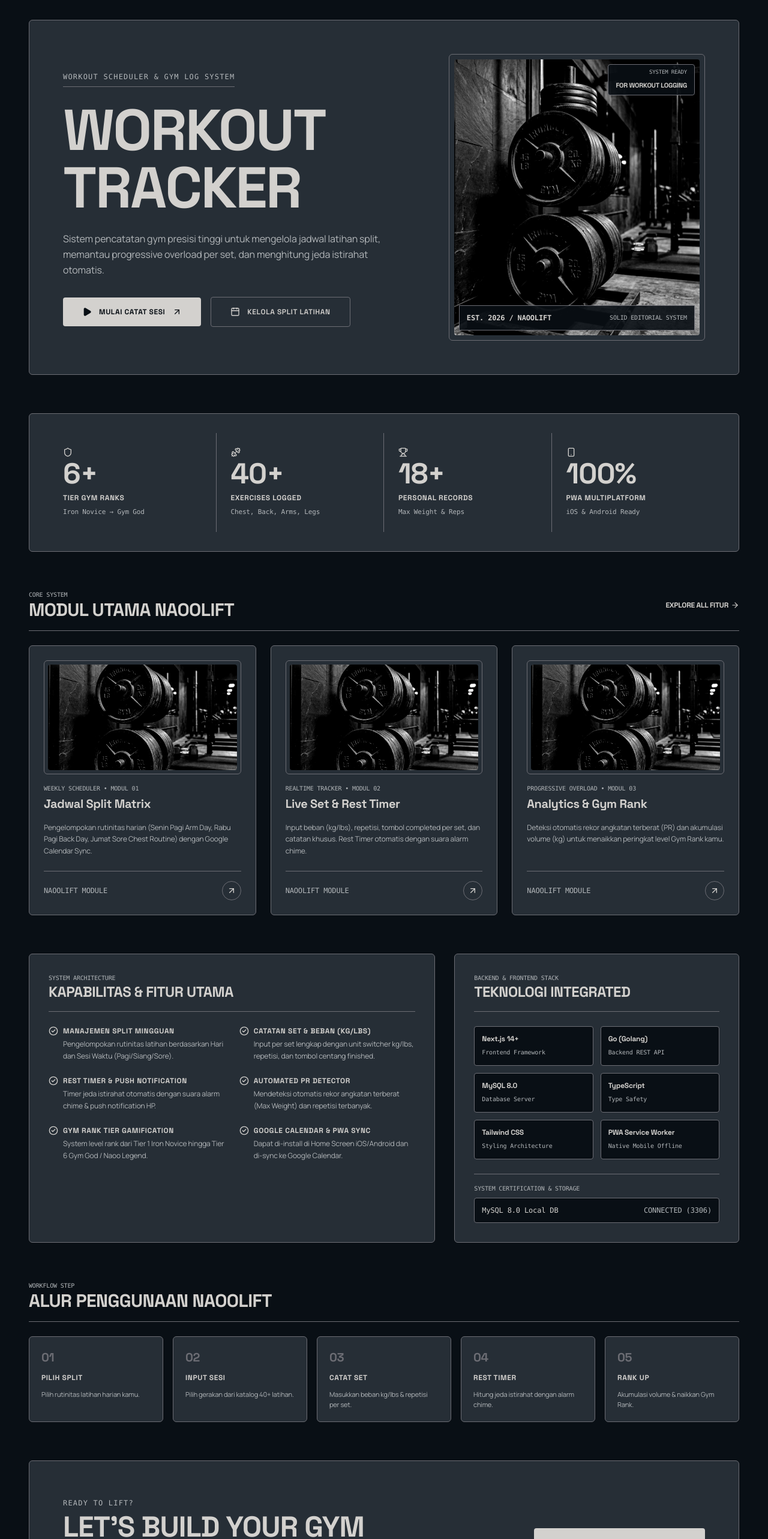
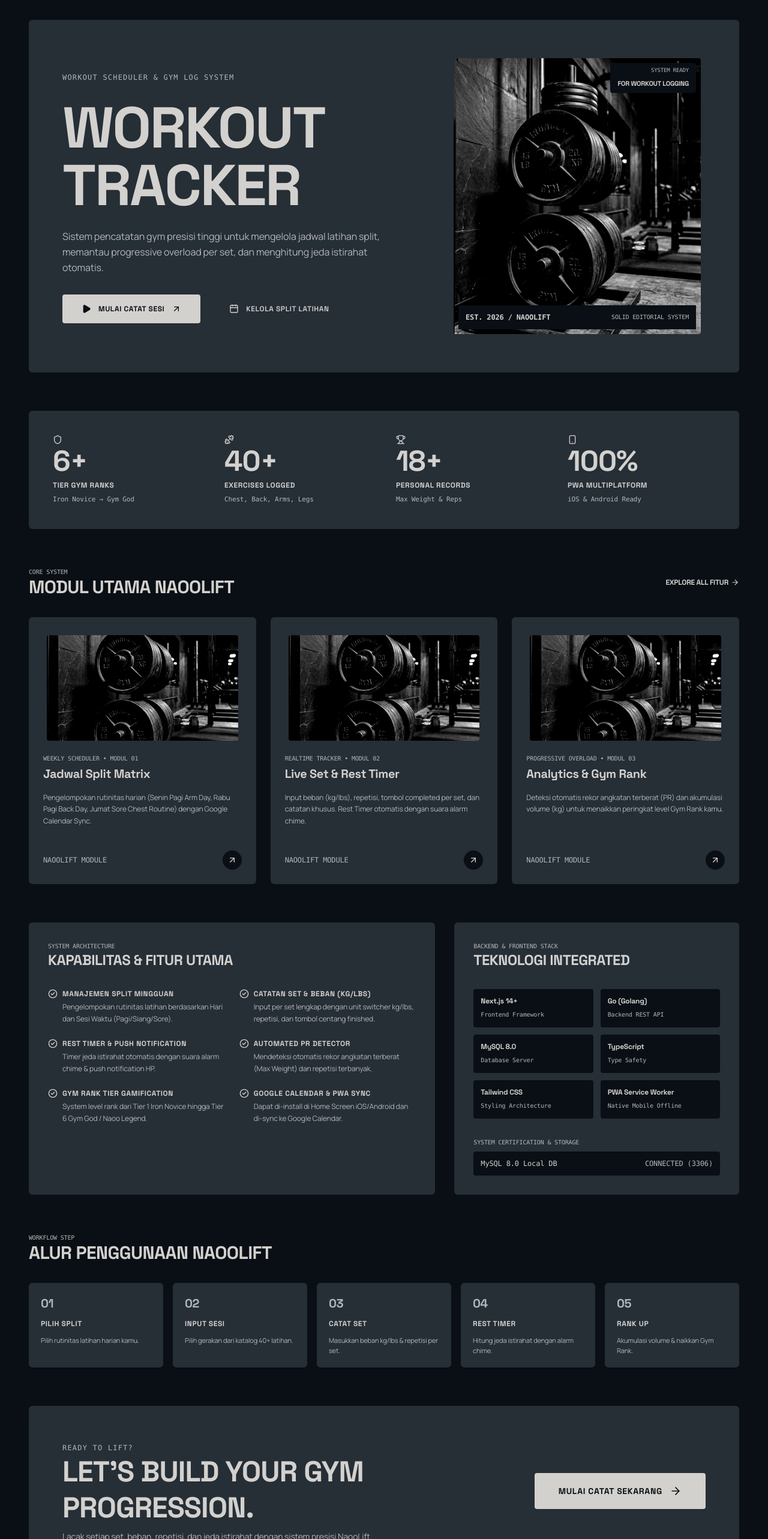
Before and after one commit to zysrnh/NaooLift_Project, a Next.js app in the folder frontend/: page / in a window 1280 px wide. Shown: the part 80-2646 px from the top of the page at 60% size. Built offline with nearby package versions, Linux system fonts and the light colour scheme.

Commit message:
feat: remove border lines from Landing Page cards for ultra-clean solid aesthetic

```diff
--- a/frontend/src/app/globals.css
+++ b/frontend/src/app/globals.css
@@ -16,10 +16,10 @@
 
 @layer base {
   :root {
-    /* Exact Solid Palette */
+    /* Exact Solid Palette - No Border Line Style */
     --color-midnight: #090F15;     /* Canvas Background */
     --color-mountainside: #262E36; /* Card Surface */
-    --color-apres-ski: #6C6D74;    /* Border & Dividers */
+    --color-apres-ski: #6C6D74;    /* Muted Text */
     --color-slopes: #B3B7BA;       /* Secondary Subtext */
     --color-artic: #D3D1CE;        /* Primary Typography */
   }
@@ -58,16 +58,16 @@
   background: #6C6D74;
 }
 
-/* Taste Skill Anti-Slop Solid Card System */
+/* Taste Skill Anti-Slop Solid Card System (NO BORDER LINES) */
 .solid-card {
   background-color: #262E36;
-  border: 1px solid #6C6D74;
+  border: none;
   border-radius: 6px;
-  transition: border-color 0.2s cubic-bezier(0.16, 1, 0.3, 1);
+  transition: background-color 0.2s cubic-bezier(0.16, 1, 0.3, 1), transform 0.2s cubic-bezier(0.16, 1, 0.3, 1);
 }
 
 .solid-card:hover {
-  border-color: #B3B7BA;
+  background-color: #2E3740;
 }
 
 /* Solid Button */
@@ -77,6 +77,7 @@
   font-family: 'Space Grotesk', sans-serif;
   font-weight: 700;
   border-radius: 4px;
+  border: none;
   transition: background-color 0.2s ease, transform 0.1s ease;
 }
 
@@ -91,22 +92,22 @@
 .solid-btn-secondary {
   background-color: #262E36;
   color: #D3D1CE;
-  border: 1px solid #6C6D74;
+  border: none;
   font-family: 'Space Grotesk', sans-serif;
   font-weight: 600;
   border-radius: 4px;
-  transition: border-color 0.2s ease;
+  transition: background-color 0.2s ease, color 0.2s ease;
 }
 
 .solid-btn-secondary:hover {
-  border-color: #D3D1CE;
+  background-color: #2E3740;
   color: #FFFFFF;
 }
 
 /* Solid Input */
 .solid-input {
   background-color: #090F15;
-  border: 1px solid #6C6D74;
+  border: none;
   border-radius: 4px;
   color: #D3D1CE;
   font-family: 'Space Grotesk', monospace;
@@ -114,5 +115,5 @@
 
 .solid-input:focus {
   outline: none;
-  border-color: #D3D1CE;
+  background-color: #121A24;
 }
--- a/frontend/src/app/page.tsx
+++ b/frontend/src/app/page.tsx
@@ -1,7 +1,7 @@
 'use client';
 
 import Link from 'next/link';
-import { Play, Calendar, Dumbbell, Trophy, Shield, ArrowUpRight, ArrowRight, Clock, Award, CheckCircle2, Zap, Sparkles, Layers, Cpu, Search, Database, Smartphone, Bell, Flame } from 'lucide-react';
+import { Play, Calendar, Dumbbell, Trophy, Shield, ArrowUpRight, ArrowRight, Smartphone, CheckCircle2 } from 'lucide-react';
 
 export default function LandingPage() {
   const stats = [
@@ -66,13 +66,13 @@ export default function LandingPage() {
 
   return (
     <div className="space-y-16 py-4 animate-fadeIn">
-      {/* 1. HERO SECTION - Replicating AV / DIGITAL DESIGNER Exact Hero */}
+      {/* 1. HERO SECTION - Replicating AV / DIGITAL DESIGNER Exact Hero without Border Lines */}
       <section className="solid-card p-8 sm:p-14 relative overflow-hidden">
         <div className="grid grid-cols-1 lg:grid-cols-12 gap-8 items-center">
 
-          {/* Left Column: Massive Headline & Description */}
+          {/* Left Column: Huge Editorial Typography & Description */}
           <div className="lg:col-span-7 space-y-6">
-            <div className="text-xs font-mono text-[#B3B7BA] uppercase tracking-widest border-b border-[#6C6D74] pb-2 inline-block">
+            <div className="text-xs font-mono text-[#B3B7BA] uppercase tracking-widest pb-1 inline-block">
               WORKOUT SCHEDULER & GYM LOG SYSTEM
             </div>
 
@@ -107,20 +107,20 @@ export default function LandingPage() {
 
           {/* Right Column: Hero Gym Asset in Dark Frame */}
           <div className="lg:col-span-5 relative">
-            <div className="solid-card p-2 bg-[#090F15] border border-[#6C6D74] relative overflow-hidden group">
+            <div className="solid-card p-2 bg-[#090F15] relative overflow-hidden group">
               <img
                 src="/hero-gym.jpg"
                 alt="NaooLift Dark Gym Photography"
                 className="w-full h-[380px] sm:h-[460px] object-cover rounded-sm grayscale contrast-125 group-hover:scale-105 transition-transform duration-500"
               />
 
-              {/* Floating Badge like "AVAILABLE FOR FREELANCE" in Image 4 */}
-              <div className="absolute top-4 right-4 bg-[#090F15]/90 border border-[#6C6D74] px-3 py-1.5 rounded-sm text-right">
+              {/* Floating Badge */}
+              <div className="absolute top-4 right-4 bg-[#090F15] px-3 py-1.5 rounded-sm text-right">
                 <span className="text-[9px] font-mono text-[#B3B7BA] uppercase block">SYSTEM READY</span>
                 <span className="text-[11px] font-heading font-bold text-[#D3D1CE] uppercase">FOR WORKOUT LOGGING</span>
               </div>
 
-              <div className="absolute bottom-4 left-4 right-4 bg-[#090F15]/90 border border-[#6C6D74] p-3 text-xs font-mono flex items-center justify-between">
+              <div className="absolute bottom-4 left-4 right-4 bg-[#090F15] p-3 text-xs font-mono flex items-center justify-between">
                 <span className="text-[#D3D1CE] font-bold">EST. 2026 / NAOOLIFT</span>
                 <span className="text-[#B3B7BA] uppercase text-[10px]">SOLID EDITORIAL SYSTEM</span>
               </div>
@@ -130,13 +130,13 @@ export default function LandingPage() {
         </div>
       </section>
 
-      {/* 2. HORIZONTAL STATS CARD - Replicating Image 4 Full-Width Stat Card */}
-      <section className="solid-card p-8 bg-[#262E36] border border-[#6C6D74]">
-        <div className="grid grid-cols-2 md:grid-cols-4 divide-y md:divide-y-0 md:divide-x divide-[#6C6D74]">
+      {/* 2. HORIZONTAL STATS CARD - Clean No Border Dividers */}
+      <section className="solid-card p-8 bg-[#262E36]">
+        <div className="grid grid-cols-2 md:grid-cols-4 gap-6">
           {stats.map((st, idx) => {
             const Icon = st.icon;
             return (
-              <div key={idx} className="p-4 sm:p-6 space-y-2 text-center md:text-left">
+              <div key={idx} className="p-2 space-y-2 text-center md:text-left">
                 <div className="flex items-center justify-center md:justify-start gap-2 text-[#B3B7BA] mb-1">
                   <Icon className="w-4 h-4 text-[#D3D1CE]" />
                 </div>
@@ -157,7 +157,7 @@ export default function LandingPage() {
 
       {/* 3. FEATURED WORK / CORE MODULES (3 Bento Cards in a Row) */}
       <section className="space-y-6">
-        <div className="flex items-center justify-between border-b border-[#6C6D74] pb-4">
+        <div className="flex items-center justify-between pb-2">
           <div>
             <span className="text-[10px] font-mono text-[#B3B7BA] uppercase block">CORE SYSTEM</span>
             <h2 className="text-2xl sm:text-3xl font-heading font-black text-[#D3D1CE]">
@@ -195,11 +195,11 @@ export default function LandingPage() {
                 </p>
               </div>
 
-              <div className="pt-4 border-t border-[#6C6D74] flex items-center justify-between">
+              <div className="pt-4 flex items-center justify-between">
                 <span className="text-xs font-mono text-[#B3B7BA]">NAOOLIFT MODULE</span>
                 <Link
                   href={item.link}
-                  className="w-8 h-8 rounded-full border border-[#6C6D74] flex items-center justify-center text-[#D3D1CE] group-hover:bg-[#D3D1CE] group-hover:text-[#090F15] transition-colors"
+                  className="w-8 h-8 rounded-full bg-[#090F15] flex items-center justify-center text-[#D3D1CE] group-hover:bg-[#D3D1CE] group-hover:text-[#090F15] transition-colors"
                 >
                   <ArrowUpRight className="w-4 h-4" />
                 </Link>
@@ -209,12 +209,12 @@ export default function LandingPage() {
         </div>
       </section>
 
-      {/* 4. CORE CAPABILITIES & TOOLS/TECHNOLOGIES GRID (2 Columns - Replicating Image 4) */}
+      {/* 4. CORE CAPABILITIES & TOOLS/TECHNOLOGIES GRID (2 Columns) */}
       <section className="grid grid-cols-1 lg:grid-cols-12 gap-8">
 
         {/* Left Column: Core Capabilities (6 Grid Items) */}
         <div className="lg:col-span-7 solid-card p-8 space-y-6">
-          <div className="border-b border-[#6C6D74] pb-4">
+          <div className="pb-2">
             <span className="text-[10px] font-mono text-[#B3B7BA] uppercase block">SYSTEM ARCHITECTURE</span>
             <h2 className="text-2xl font-heading font-black text-[#D3D1CE]">
               KAPABILITAS & FITUR UTAMA
@@ -240,7 +240,7 @@ export default function LandingPage() {
 
         {/* Right Column: Tools & Technologies Stack */}
         <div className="lg:col-span-5 solid-card p-8 space-y-6">
-          <div className="border-b border-[#6C6D74] pb-4">
+          <div className="pb-2">
             <span className="text-[10px] font-mono text-[#B3B7BA] uppercase block">BACKEND & FRONTEND STACK</span>
             <h2 className="text-2xl font-heading font-black text-[#D3D1CE]">
               TEKNOLOGI INTEGRATED
@@ -249,16 +249,16 @@ export default function LandingPage() {
 
           <div className="grid grid-cols-2 gap-3">
             {techStack.map((tech, idx) => (
-              <div key={idx} className="bg-[#090F15] border border-[#6C6D74] p-3 rounded-sm">
+              <div key={idx} className="bg-[#090F15] p-3 rounded-sm">
                 <span className="text-xs font-heading font-bold text-[#D3D1CE] block">{tech.name}</span>
                 <span className="text-[10px] font-mono text-[#B3B7BA]">{tech.type}</span>
               </div>
             ))}
           </div>
 
-          <div className="pt-4 border-t border-[#6C6D74] space-y-2">
+          <div className="pt-2 space-y-2">
             <span className="text-[10px] font-mono text-[#B3B7BA] uppercase block">SYSTEM CERTIFICATION & STORAGE</span>
-            <div className="bg-[#090F15] border border-[#6C6D74] p-3 rounded-sm flex items-center justify-between text-xs font-mono">
+            <div className="bg-[#090F15] p-3 rounded-sm flex items-center justify-between text-xs font-mono">
               <span className="text-[#D3D1CE]">MySQL 8.0 Local DB</span>
               <span className="text-[#B3B7BA]">CONNECTED (3306)</span>
             </div>
@@ -267,9 +267,9 @@ export default function LandingPage() {
 
       </section>
 
-      {/* 5. WORKOUT PROCESS (5 Horizontal Cards - Replicating Image 4 MY DESIGN PROCESS) */}
+      {/* 5. WORKOUT PROCESS (5 Horizontal Cards) */}
       <section className="space-y-6">
-        <div className="border-b border-[#6C6D74] pb-4">
+        <div className="pb-2">
           <span className="text-[10px] font-mono text-[#B3B7BA] uppercase block">WORKFLOW STEP</span>
           <h2 className="text-2xl sm:text-3xl font-heading font-black text-[#D3D1CE]">
             ALUR PENGGUNAAN NAOOLIFT
@@ -279,7 +279,7 @@ export default function LandingPage() {
         <div className="grid grid-cols-2 sm:grid-cols-3 lg:grid-cols-5 gap-4">
           {workoutProcess.map((proc) => (
             <div key={proc.step} className="solid-card p-5 space-y-3">
-              <span className="text-xl font-heading font-black text-[#6C6D74] block">
+              <span className="text-xl font-heading font-black text-[#B3B7BA] block">
                 {proc.step}
               </span>
               <h3 className="font-heading font-bold text-xs text-[#D3D1CE] uppercase tracking-wider">
@@ -293,8 +293,8 @@ export default function LandingPage() {
         </div>
       </section>
 
-      {/* 6. BIG BOTTOM FOOTER BANNER CTA (Replicating Image 4 Bottom Banner) */}
-      <section className="solid-card p-8 sm:p-14 bg-[#262E36] border border-[#6C6D74] space-y-6">
+      {/* 6. BIG BOTTOM FOOTER BANNER CTA (No Border Lines) */}
+      <section className="solid-card p-8 sm:p-14 bg-[#262E36] space-y-8">
         <div className="flex flex-col md:flex-row md:items-center justify-between gap-8">
           <div className="space-y-2 max-w-2xl">
             <span className="text-xs font-mono text-[#B3B7BA] uppercase tracking-widest">READY TO LIFT?</span>
@@ -315,7 +315,7 @@ export default function LandingPage() {
         </div>
 
         {/* Footer Contact & Copyright Bar */}
-        <div className="pt-8 border-t border-[#6C6D74] flex flex-col sm:flex-row sm:items-center justify-between gap-4 text-xs font-mono text-[#B3B7BA]">
+        <div className="pt-6 flex flex-col sm:flex-row sm:items-center justify-between gap-4 text-xs font-mono text-[#B3B7BA]">
           <span>© 2026 NAOOLIFT. ALL RIGHTS RESERVED.</span>
           <div className="flex items-center gap-4">
             <Link href="/" className="hover:text-[#D3D1CE]">BERANDA</Link>
--- a/frontend/src/components/Navbar.tsx
+++ b/frontend/src/components/Navbar.tsx
@@ -2,13 +2,13 @@
 
 import Link from 'next/link';
 import { usePathname } from 'next/navigation';
-import { Dumbbell, Calendar, Play, Trophy, Sparkles } from 'lucide-react';
+import { Dumbbell, Calendar, Play, Trophy } from 'lucide-react';
 
 export default function Navbar() {
   const pathname = usePathname();
 
   return (
-    <header className="bg-[#090F15] border-b border-[#6C6D74] w-full">
+    <header className="bg-[#090F15] w-full border-b border-[#262E36]/40">
       <div className="w-full px-4 sm:px-8 lg:px-12 h-16 flex items-center justify-between">
         {/* Brand Logo */}
         <Link href="/" className="flex items-center gap-3 group">
```
